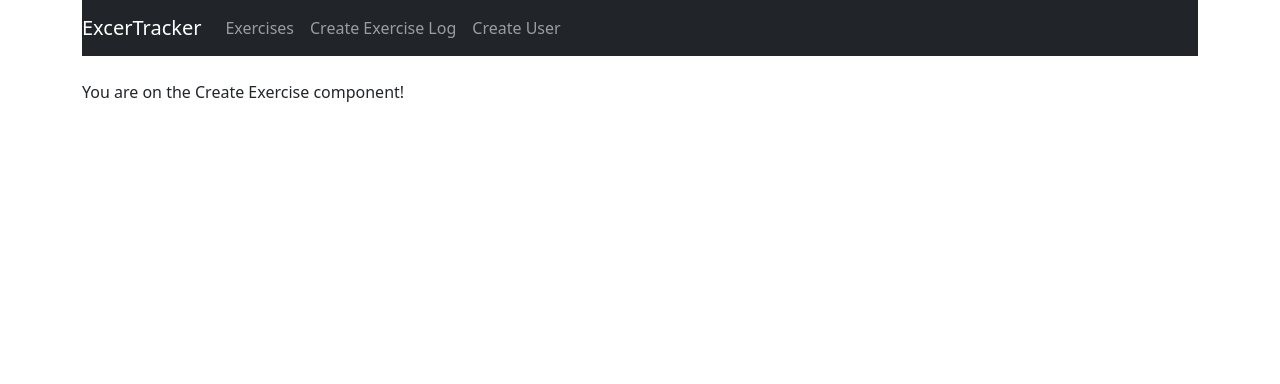
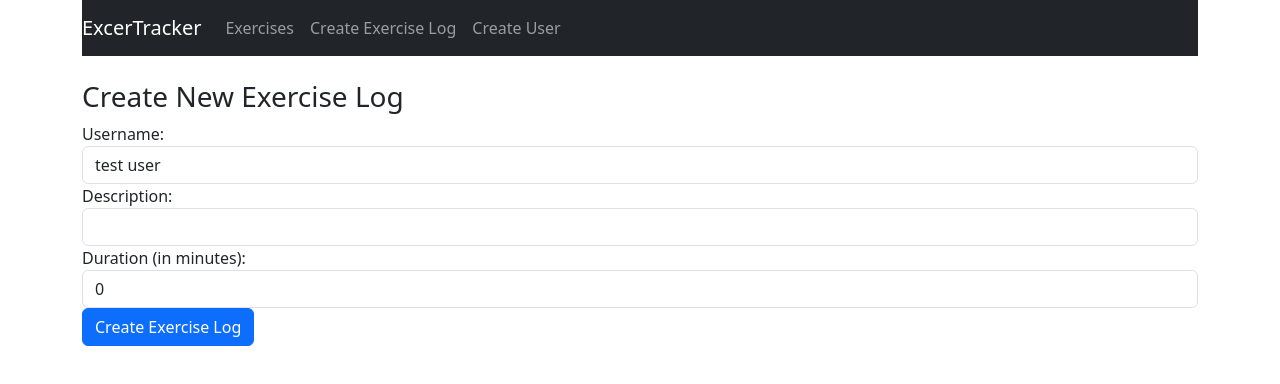
Before and after one commit to mirandali17/mern-exercise-tracker, a React (Create React App) app: page /create in a window 1280 px wide. Shown: the top 384 px of the page. Built offline with nearby package versions, Linux system fonts and the light colour scheme.

Commit message:
create exercise component old version

```diff
--- a/src/App.js
+++ b/src/App.js
@@ -23,7 +23,7 @@
           <Route path="/user" element={<CreateUser />} />
         </Routes>
       </div>
-      </Router>
+    </Router>
   );
 }
 
--- a/src/components/create-exercise.component.js
+++ b/src/components/create-exercise.component.js
@@ -1,11 +1,119 @@
-import React from 'react'
+import React, { Component } from 'react'
+import DatePicker from 'react-datepicker'
+import "react-datepicker/dist/react-datepicker.css"
 
-function CreateExercise() {
-  return (
-    <div>
-        <p>You are on the Create Exercise component!</p>
-    </div>
-  );
+export default class CreateExercise extends Component {
+  constructor(props) {
+    super(props);
+    this.onChangeUsername = this.onChangeUsername.bind(this);
+    this.onChangeDescription = this.onChangeDescription.bind(this);
+    this.onChangeDuration = this.onChangeDuration.bind(this);
+    this.onChangeDate = this.onChangeDate.bind(this);
+    this.onSubmite = this.onSubmite.bind(this);
+
+    this.state = {
+      username: '',
+      description: '',
+      duration: 0,
+      date: new Date(),
+      users: []
+    }
+  }
+
+  componentDidMount() {
+    this.setState({
+      users: ['test user'],
+      username: 'test user'
+    })
+  }
+
+  onChangeUsername(e) {
+    this.setState({
+      username: e.target.value
+    });
+  }
+  onChangeDescription(e) {
+    this.setState({
+      description: e.target.value
+    });
+  }
+  onChangeDuration(e) {
+    this.setState({
+      duration: e.target.value
+    });
+  }
+  onChangeDate(date) {
+    this.setState({
+      date: date
+    });
+  }
+  onSubmite(e) {
+    e.preventDefault();
+    const exercise = {
+      username: this.state.username,
+      description: this.state.description,
+      duration: this.state.duration,
+      date: this.state.date
+    }
+    console.log(exercise);
+    window.location = '/';
+  }
+
+  render() {
+    return (
+      <div>
+        <h3>Create New Exercise Log</h3>
+        <form onSubmit={this.onSubmit}>
+          <div className="form-group">
+            <label>Username: </label>
+            <select ref="userInput"
+              required
+              className="form-control"
+              value={this.state.username}
+              onChange={this.onChangeUsername}>
+              {
+                this.state.users.map(function (user) {
+                  return <option
+                    key={user}
+                    value={user}>{user}
+                  </option>;
+                })
+              }
+            </select>
+          </div>
+          <div className="form-group">
+            <label>Description: </label>
+            <input type="text"
+              required
+              className="form-control"
+              value={this.state.description}
+              onChange={this.onChangeDescription}
+            />
+          </div>
+          <div className="form-group">
+            <label>Duration (in minutes): </label>
+            <input
+              type="text"
+              className="form-control"
+              value={this.state.duration}
+              onChange={this.onChangeDuration}
+            />
+          </div>
+          {/* <div className="form-group">
+            <label>Date: </label>
+            <div>
+              <DatePicker
+                selected={this.state.date}
+                onChange={this.onChangeDate}
+              />
+            </div>
+          </div> */}
+
+          <div className="form-group">
+            <input type="submit" value="Create Exercise Log" className="btn btn-primary" />
+          </div>
+        </form>
+      </div>
+    )
+  }
 }
-
-export default CreateExercise;
```
